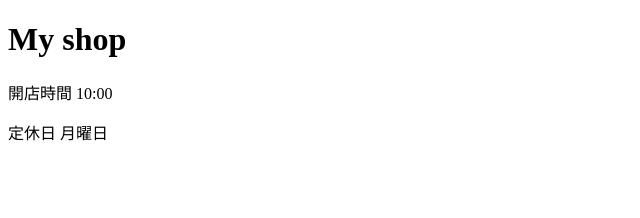
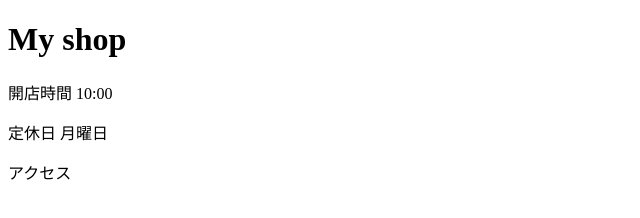
Before and after one commit to yoneyamayo/Myshop, a plain HTML site: page index.html in a window 1280 px wide. Shown: the full height of the page, 0-640 px from the left. Drawn offline with Linux system fonts and the light colour scheme.

Commit message:
アクセスの追加

```diff
--- a/index.html
+++ b/index.html
@@ -11,6 +11,7 @@
 <h1>My shop</h1>
 <p>開店時間 10:00</p>
 <p>定休日 月曜日</p>
+<p>アクセス</p>
 
 </body>
 </html>
```
